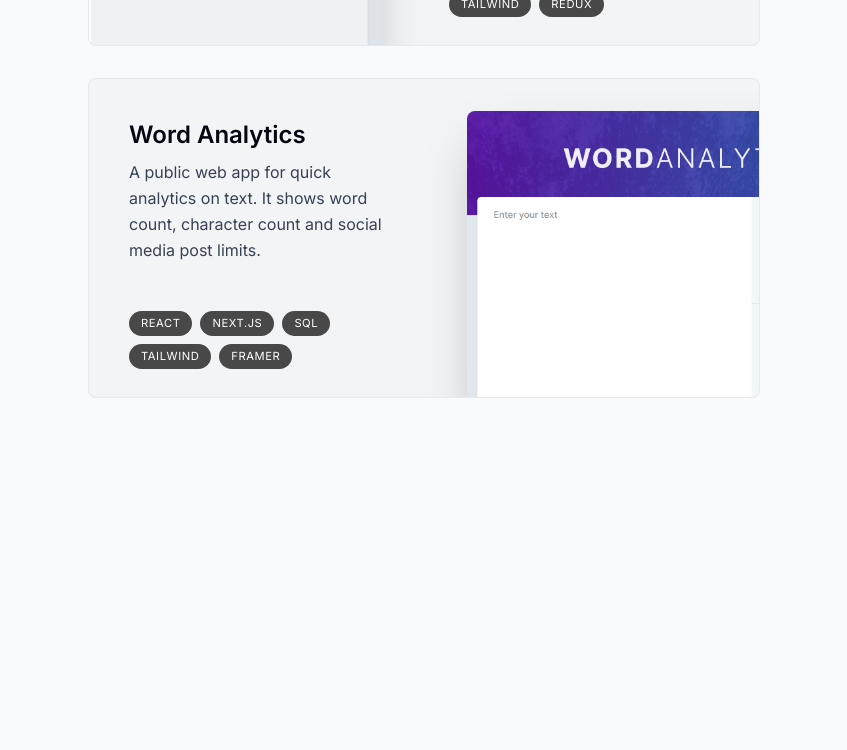
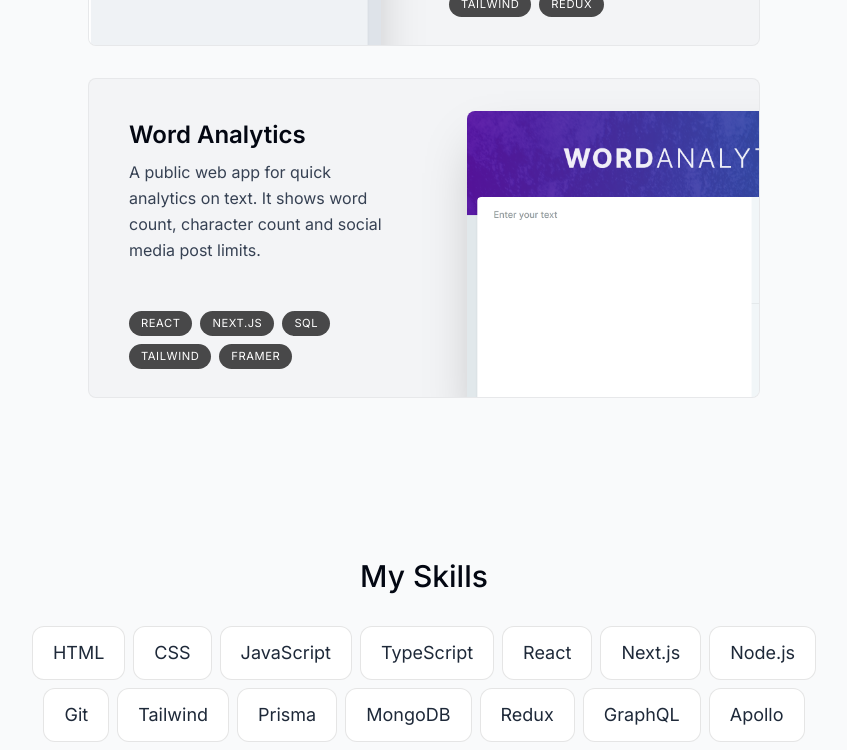
Before and after one commit to shuvoshahacsedu22/portfolio, a Next.js app: page / in a window 1280 px wide. Shown: the part 2000-2750 px from the top of the page, without its empty margins (216-1063 px from the left). Built offline with nearby package versions, Linux system fonts and the light colour scheme.

Commit message:
added skills

```diff
--- a/app/page.tsx
+++ b/app/page.tsx
@@ -2,6 +2,7 @@
 import Intro from "@/components/intro";
 import Projects from "@/components/projects";
 import SectionDivider from "@/components/section-divider";
+import Skills from "@/components/skills";
 
 export default function Home() {
   return (
@@ -10,6 +11,7 @@
       <SectionDivider></SectionDivider>
       <About></About>
       <Projects></Projects>
+      <Skills></Skills>
       </main>
 
   );
--- /dev/null
+++ b/components/skills.tsx
@@ -0,0 +1,39 @@
+"use client";
+import { skillsData } from "@/lib/data";
+import SectionHeading from "./section-heading";
+import { useSectionInView } from "@/lib/hooks";
+import { motion } from "framer-motion";
+
+const fadeInAnimationsVariants = {
+    initial: { opacity: 0, y: 100 },
+    animate: (index:number)=>
+        ({ opacity: 1, y: 0, transition: { delay: 0.05*index } })
+    ,
+};
+
+export default function Skills() {
+      const { ref } = useSectionInView({ sectionName: "Skills"});
+
+  return (
+    <section ref={ref} className="mb-28 max-w-[53rem] scroll-mt-28 text-center sm:mb-40" id="skills">
+        <SectionHeading>My Skills</SectionHeading>
+        <ul className="flex gap-2 flex-wrap justify-center text-lg text-gray-800">
+            {
+                skillsData.map((skill,index) => (
+                    <motion.li className="bg-white border
+                    border-black/[0.1]
+                    rounded-xl px-5 py-3"
+                    key={index}
+                    variants={fadeInAnimationsVariants}
+                    initial="initial"
+                    whileInView="animate"
+                    viewport={{ once: true }}
+                    custom={index}
+                    >{skill}
+                    </motion.li>
+                ))
+            }
+        </ul>
+    </section>
+  )
+}
```
